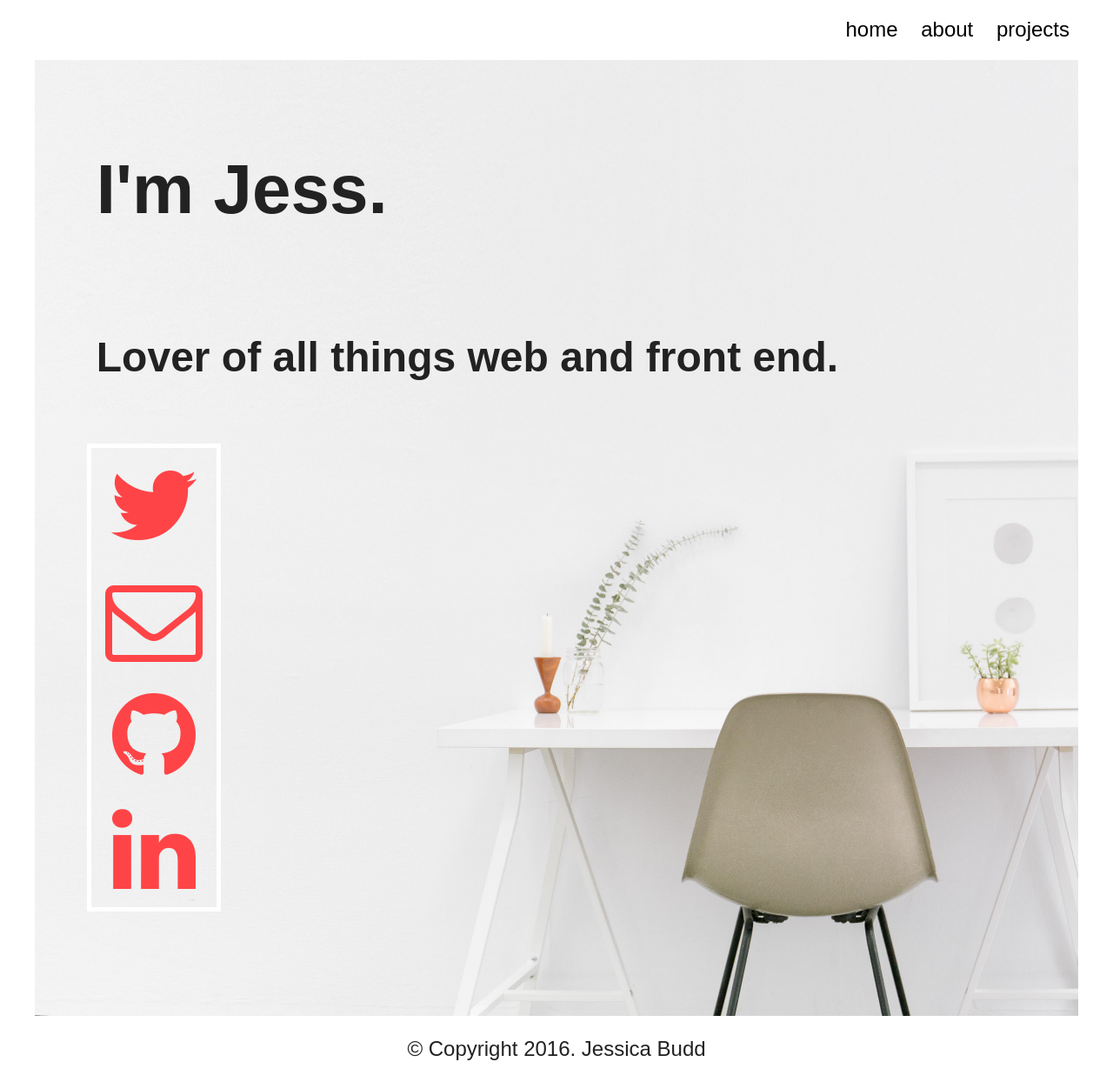
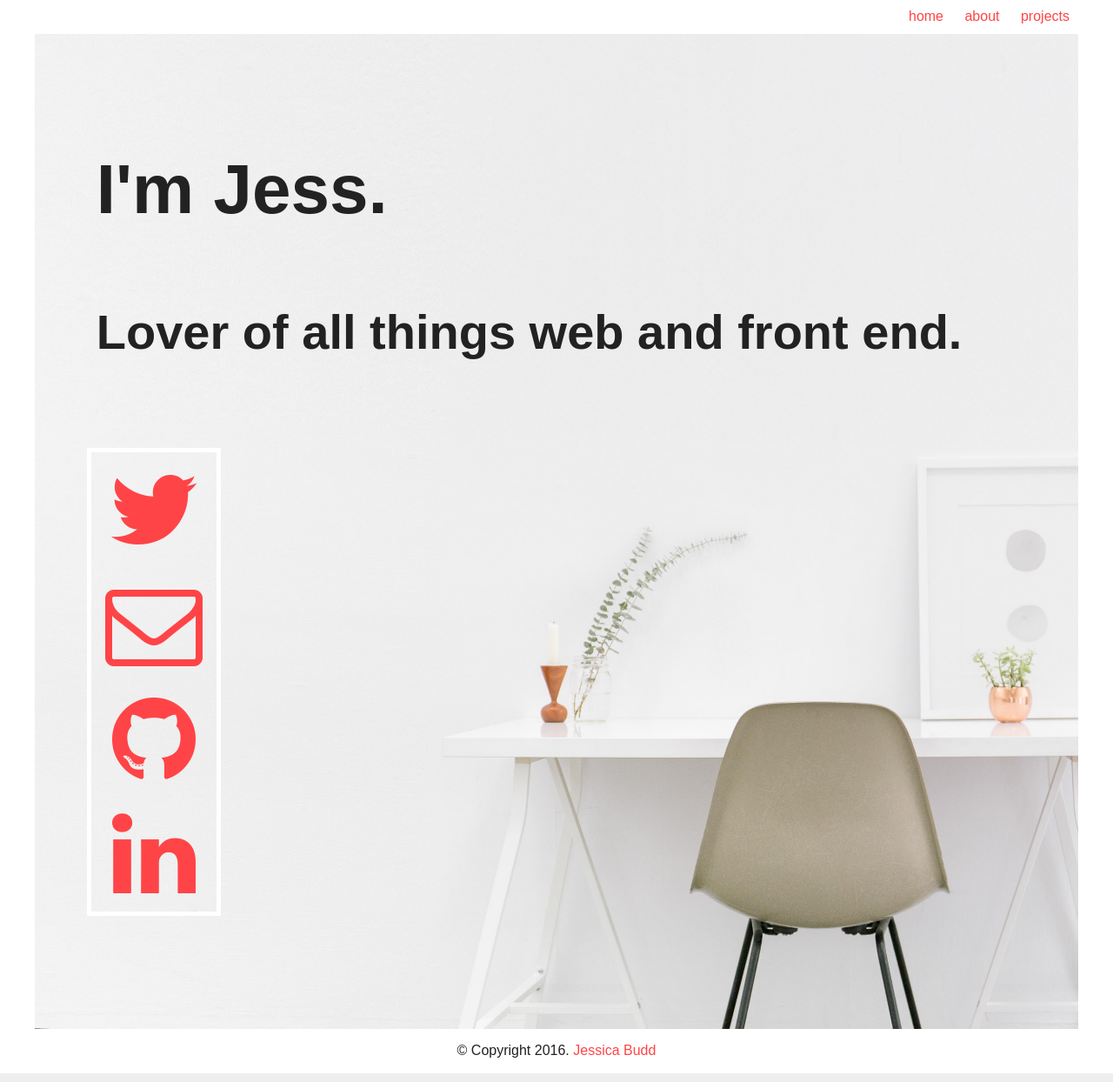
Before and after one commit to jessbudd/jessbudd.github.io, a PHP site: page / in a window 1280 px wide. Shown: the whole page at 87% size. Run offline with PHP 8.4, Linux system fonts and the light colour scheme; some libraries are stand-ins or nearby versions.

Commit message:
updated colors

```diff
--- a/index.html
+++ b/index.html
@@ -8,13 +8,62 @@
 <script src="http://html5shiv.googlecode.com/svn/trunk/html5.js">
 </script>
 <![endif]-->
+
+
+
+<!DOCTYPE html>
+
+<!--[if lt IE 7 ]> <html class="ie6"> <![endif]-->
+<!--[if IE 7 ]>    <html class="ie7"> <![endif]-->
+<!--[if IE 8 ]>    <html class="ie8"> <![endif]-->
+<!--[if IE 9 ]>    <html class="ie9"> <![endif]-->
+<!--[if (gt IE 9)|!(IE)]><!--> <html class="" lang="en"> <!--<![endif]-->
+
+<head>
+
+  	<title>Jessica Budd - Portfolio</title>
+
+	<!--
+
+	Alright, you can look at this code - but only if you solve this maze within 10 seconds.
+	Fair is fair. Answers on a postcard, please.
+
+	Start.
+
+	aaaaaaaaaaaaaaaaaaaaaaaaaaaaaaaaaaaaaaaaaaaaaaaaaaaaaaaaaaaaaaaaaaaaa   a
+	8   8               8               8           8                   8   8
+	8   8   aaaaaaaaa   8   aaaaa   aaaa8aaaa   aaaa8   aaaaa   aaaaa   8   8
+	8               8       8   8           8           8   8   8       8   8
+	8aaaaaaaa   a   8aaaaaaa8   8aaaaaaaa   8aaaa   a   8   8   8aaaaaaa8   8
+	8       8   8               8           8   8   8   8   8           8   8
+	8   a   8aaa8aaaaaaaa   a   8   aaaaaaaa8   8aaa8   8   8aaaaaaaa   8   8
+	8   8               8   8   8       8           8           8       8   8
+	8   8aaaaaaaaaaaaaaa8aaa8   8aaaa   8   aaaaa   8aaaaaaaa   8   aaaa8   8
+	8           8       8   8       8   8       8           8   8           8
+	8   aaaaa   8aaaa   8   8aaaa   8   8aaaaaaa8   a   a   8   8aaaaaaaaaaa8
+	8       8       8   8   8       8       8       8   8   8       8       8
+	8aaaaaaa8aaaa   8   8   8   aaaa8aaaa   8   aaaa8   8   8aaaa   8aaaa   8
+	8           8   8           8       8   8       8   8       8           8
+	8   aaaaa   8   8aaaaaaaa   8aaaa   8   8aaaa   8aaa8   aaaa8aaaaaaaa   8
+	8   8       8           8           8       8   8   8               8   8
+	8   8   aaaa8aaaa   a   8aaaa   aaaa8aaaa   8   8   8aaaaaaaaaaaa   8   8
+	8   8           8   8   8   8   8           8               8   8       8
+	8   8aaaaaaaa   8   8   8   8aaa8   8aaaaaaa8   aaaaaaaaa   8   8aaaaaaa8
+	8   8       8   8   8           8           8   8       8               8
+	8   8   aaaa8   8aaa8   aaaaa   8aaaaaaaa   8aaa8   a   8aaaaaaaa   a   8
+	8   8                   8           8               8               8   8
+	8   8aaaaaaaaaaaaaaaaaaa8aaaaaaaaaaa8aaaaaaaaaaaaaaa8aaaaaaaaaaaaaaa8aaa8
+
+	End.
+
+	-->
+
 	<meta charset="utf-8">
 	<meta http-equiv="x-ua-compatible" content="ie=edge">
 	<meta name="viewport" content="width=device-width, initial-scale=1">
 	<meta name="author" content="Jessica Budd">
 
-  	<title>Jessica Budd - Portfolio</title>
-
+	<link rel="stylesheet" href="https://cdnjs.cloudflare.com/ajax/libs/normalize/4.1.1/normalize.min.css">
 	<link rel="stylesheet" href="https://maxcdn.bootstrapcdn.com/font-awesome/4.6.1/css/font-awesome.min.css">
   	<link rel="stylesheet" href="style.css">
   	<link rel="icon" href="images/favicon.jpg">
@@ -22,7 +71,7 @@
 </head>
 
 <body>
-<header class="header">
+<header>
 	<nav role="navigation">
 		<ul>
 	 		<li class="nav-item"><a href="/index.html">home</a></li>
@@ -32,8 +81,6 @@
 
 	</nav>
 </header>
-
-
 
 
 	<main class="home-page">
@@ -53,7 +100,7 @@
 	</main>
 
 <footer>
-		<p class="footer">&copy; Copyright 2016. Jessica Budd</p>
+		<p class="footer">&copy; Copyright 2016. <a href="www.jessica-budd.com" target="_blank">Jessica Budd</a></p>
 </footer>
 </div>
 
--- a/style.css
+++ b/style.css
@@ -5,7 +5,7 @@
 
 body {
 	font-family: arial;
-	font-size: 3vmin;
+	font-size: 1em;
 	margin: 0 0;
 	color: #222;
 	max-width:1200px;
@@ -14,11 +14,13 @@
 
 footer {
 	text-align: center;
+	color: #222;
 }
 
 
 .row:before,
-.row:after {
+.row:after,
+.clear {
     content: " "; /* 1 */
     display: table; /* 2 */
     clear: both;
@@ -41,8 +43,9 @@
 	float: right;
 	margin: 0 0;
 	display: inline-block;
-	padding: 20px 0;
+	padding: 10px 0;
 	border-bottom:1px solid #fff;
+		color:#ff4447;
 }
 .nav-item {
 	display: inline-block;
@@ -68,34 +71,39 @@
 }
 .intro1 {
 	font-size: 10vmin;
+	padding: 3% 1%;
 }
 .intro2 {
-	font-size: 6vmin;
+	font-size: 7vmin;
+	padding: 0 1% 5% 1%;
 }
-.intro1,
-.intro2 {
-	padding: 3% 1%;
-}
+
 .fa {
 	font-size:14vmin;
 	padding: 10px;
 	color:#ff4447;
+	transition: .2s;
+}
+.fa:hover,
+.fa:active,
+.fa:focus {
+		color:#ffa6a7;
 }
 .social {
 	border: 5px solid #fff;
 	max-width: 18vmin;
 	text-align: center;
+	margin: 20px 0 10px 0;
 }
 a {
-	color:black;
-	transition: 0.3s;
+	color:#ff4447;
+	transition: 0.2s;
 	text-decoration: none;
 }
 a:hover,
 a:active,
 a:focus {
-	color:red;
-
+	color:#ffa6a7;
 }
 
 /*=======ABOUT PAGE=======*/
```
